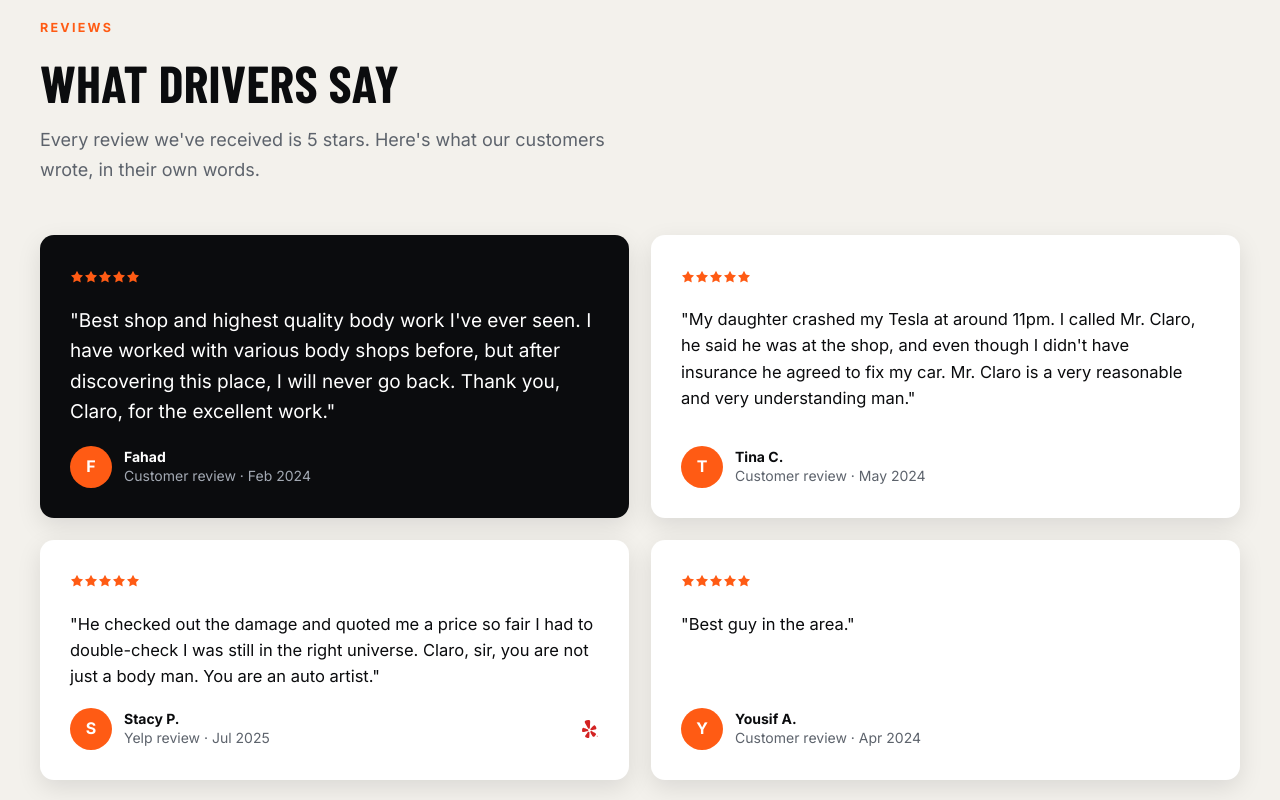
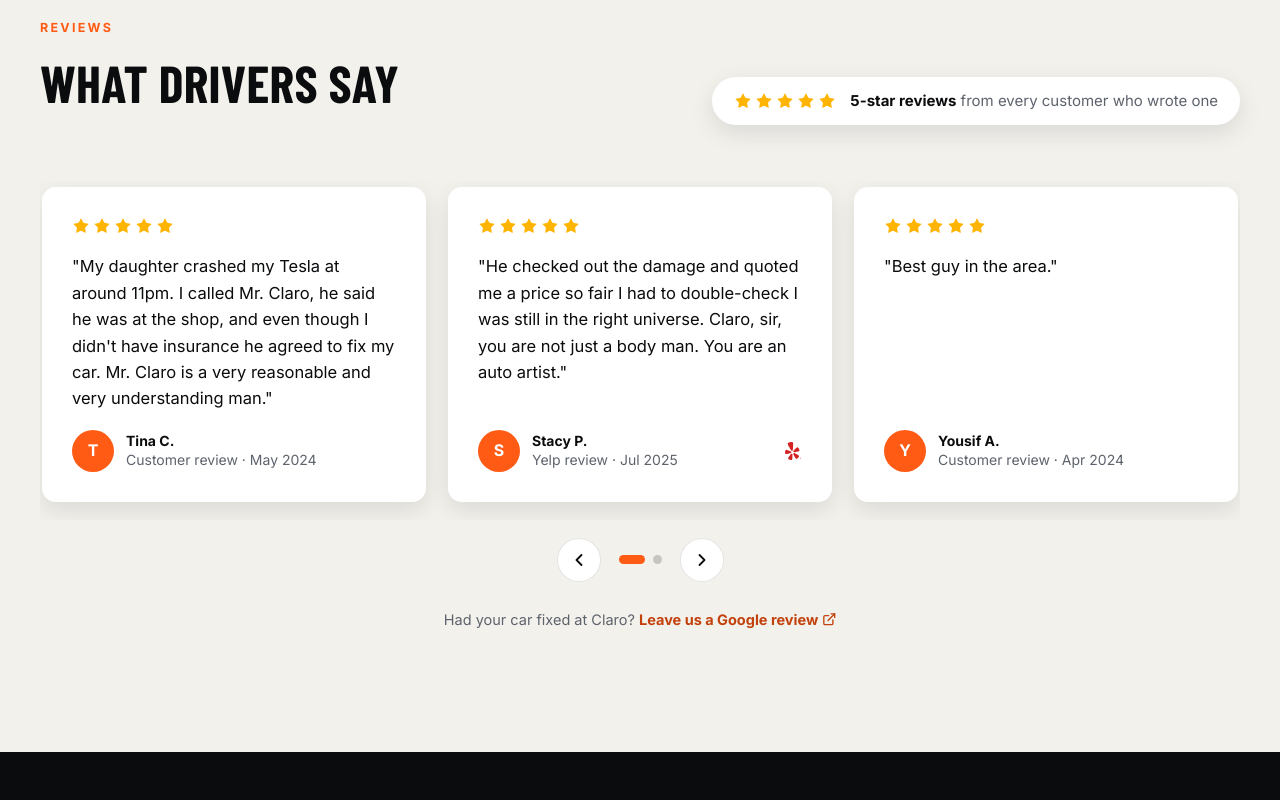
Before and after one commit to asmaamohameed/ClaroAutobodyWebsite, a plain HTML site: page index.html in a window 1280 px wide. Shown: the part 4240-5040 px from the top of the page. Drawn offline with nearby package versions, Linux system fonts and the light colour scheme; a web font is replaced by a local one.

Commit message:
Reviews auto carousel and exact-pin directions link
- Reviews are now a carousel: 3 cards on desktop, 2 on tablet, 1 with a
  peek on mobile; auto-advances every 5s and loops, swipe, arrows and
  dots; pauses on hover, focus, touch, hidden tab or off screen
- Gold 5-star rows on every card plus a "5-star reviews" pill by the title
- "Get directions" now routes to the shop's exact map pin
  (45.5659428, -122.5509156) instead of a street-address search

Co-Authored-By: Claude Opus 5.5 <noreply@anthropic.com>
Claude-Session: https://claude.ai/code/session_01A2hbYUroQKRcmkvDZzD1uk

```diff
--- a/css/sections.css
+++ b/css/sections.css
@@ -77,24 +77,30 @@
 .ba-card figcaption{font-size:14.5px;color:var(--muted-dk)}
 .ba-card figcaption b{color:#fff;margin-right:6px}
 
-/* ---------- Testimonials ---------- */
+/* ---------- Testimonials (carousel) ---------- */
 .testi{background:var(--cream)}
-.t-grid{display:grid;grid-template-columns:1fr 1fr;gap:22px;margin-top:50px}
-.t-card.t-feature{background:var(--ink);color:#fff}
-.t-card.t-feature .t-who{color:var(--muted-dk)}
-.t-card.t-feature .t-who b{color:#fff}
-.t-card.t-feature blockquote{font-size:19px}
+.stars{display:inline-flex;gap:3px;color:#FFB400;font-size:18px}
+.rating-pill{display:inline-flex;align-items:center;gap:14px;background:#fff;border-radius:40px;padding:12px 22px;box-shadow:var(--shadow-sm);font-size:15px;color:var(--muted)}
+.rating-pill b{color:var(--ink)}
+.reviews{position:relative}
+.reviews__track{display:grid;grid-auto-flow:column;grid-auto-columns:calc((100% - 44px) / 3);gap:22px;overflow-x:auto;scroll-snap-type:x mandatory;scroll-behavior:smooth;scrollbar-width:none;padding:6px 2px 18px}
+.reviews__track::-webkit-scrollbar{display:none}
+.reviews__track:focus-visible{outline:3px solid var(--accent);outline-offset:4px;border-radius:14px}
+.t-card{scroll-snap-align:start;background:#fff;border-radius:14px;padding:30px;box-shadow:var(--shadow-sm);display:flex;flex-direction:column;gap:18px}
+.t-card blockquote{font-size:16.5px;line-height:1.6;flex:1}
 .t-person{display:flex;gap:12px;align-items:center;line-height:1.35}
 .avatar{width:42px;height:42px;border-radius:50%;background:var(--accent);color:#fff;display:grid;place-items:center;font-weight:700;font-size:16px;flex:none}
-.t-card{background:#fff;border-radius:14px;padding:30px;box-shadow:var(--shadow-sm);display:flex;flex-direction:column;gap:18px}
-.t-card .stars{color:var(--accent);font-size:14px;letter-spacing:2px}
-.t-card blockquote{font-size:16.5px;line-height:1.6;flex:1}
 .t-who{display:flex;justify-content:space-between;align-items:center;font-size:14px;color:var(--muted)}
 .t-who b{color:var(--ink)}
-.t-who i{font-size:18px;color:#D32323}
-.review-cta{margin-top:30px;font-size:14.5px;color:var(--muted)}
+.t-who i{font-size:18px}
+.reviews__controls{display:flex;align-items:center;justify-content:center;gap:18px;margin-top:18px}
+.reviews__arrow{width:44px;height:44px;border-radius:50%;border:1.5px solid var(--line);background:#fff;color:var(--ink);font-size:20px;display:grid;place-items:center;cursor:pointer;transition:background .2s,color .2s,border-color .2s}
+.reviews__arrow:hover{background:var(--accent);border-color:var(--accent);color:#fff}
+.reviews__dots{display:flex;gap:8px}
+.reviews__dot{width:9px;height:9px;border-radius:9px;border:0;padding:0;background:rgba(0,0,0,.18);cursor:pointer;transition:width .3s,background .3s}
+.reviews__dot.is-active{width:26px;background:var(--accent)}
+.review-cta{margin-top:26px;font-size:14.5px;color:var(--muted);text-align:center}
 .review-cta a{color:var(--accent-dk);font-weight:700}
-
 
 /* ---------- Contact ---------- */
 .contact .wrap{display:grid;grid-template-columns:.9fr 1.1fr;gap:70px;align-items:start}
--- a/index.html
+++ b/index.html
@@ -532,32 +532,46 @@
   <div class="lightbox__thumbs" id="lbThumbs"></div>
 </div>
 
-<!-- TESTIMONIALS -->
+<!-- TESTIMONIALS: auto-playing carousel, driven by js/modules/reviews.js -->
 <section class="testi pad" id="reviews">
   <div class="wrap">
+    <div class="section-head">
+      <div>
         <span class="label reveal">Reviews</span>
         <h2 class="h2 reveal">What drivers say</h2>
-    <p class="lead reveal">Every review we've received is 5 stars. Here's what our customers wrote, in their own words.</p>
-    <div class="t-grid">
-      <div class="t-card t-feature reveal">
-        <div class="stars"><i class="ico fill"><svg aria-hidden="true"><use href="#i-star"/></svg></i><i class="ico fill"><svg aria-hidden="true"><use href="#i-star"/></svg></i><i class="ico fill"><svg aria-hidden="true"><use href="#i-star"/></svg></i><i class="ico fill"><svg aria-hidden="true"><use href="#i-star"/></svg></i><i class="ico fill"><svg aria-hidden="true"><use href="#i-star"/></svg></i></div>
+      </div>
+      <div class="rating-pill reveal">
+        <div class="stars" role="img" aria-label="5 out of 5 stars"><i class="ico fill"><svg aria-hidden="true"><use href="#i-star"/></svg></i><i class="ico fill"><svg aria-hidden="true"><use href="#i-star"/></svg></i><i class="ico fill"><svg aria-hidden="true"><use href="#i-star"/></svg></i><i class="ico fill"><svg aria-hidden="true"><use href="#i-star"/></svg></i><i class="ico fill"><svg aria-hidden="true"><use href="#i-star"/></svg></i></div>
+        <span><b>5-star reviews</b> from every customer who wrote one</span>
+      </div>
+    </div>
+    <div class="reviews reveal" aria-roledescription="carousel" aria-label="Customer reviews">
+      <div class="reviews__track" id="reviewsTrack" tabindex="0">
+        <article class="t-card">
+          <div class="stars" role="img" aria-label="5 out of 5 stars"><i class="ico fill"><svg aria-hidden="true"><use href="#i-star"/></svg></i><i class="ico fill"><svg aria-hidden="true"><use href="#i-star"/></svg></i><i class="ico fill"><svg aria-hidden="true"><use href="#i-star"/></svg></i><i class="ico fill"><svg aria-hidden="true"><use href="#i-star"/></svg></i><i class="ico fill"><svg aria-hidden="true"><use href="#i-star"/></svg></i></div>
           <blockquote>"Best shop and highest quality body work I've ever seen. I have worked with various body shops before, but after discovering this place, I will never go back. Thank you, Claro, for the excellent work."</blockquote>
           <div class="t-who"><span class="t-person"><span class="avatar">F</span><span><b>Fahad</b><br>Customer review · Feb 2024</span></span></div>
-      </div>
-      <div class="t-card reveal">
-        <div class="stars"><i class="ico fill"><svg aria-hidden="true"><use href="#i-star"/></svg></i><i class="ico fill"><svg aria-hidden="true"><use href="#i-star"/></svg></i><i class="ico fill"><svg aria-hidden="true"><use href="#i-star"/></svg></i><i class="ico fill"><svg aria-hidden="true"><use href="#i-star"/></svg></i><i class="ico fill"><svg aria-hidden="true"><use href="#i-star"/></svg></i></div>
+        </article>
+        <article class="t-card">
+          <div class="stars" role="img" aria-label="5 out of 5 stars"><i class="ico fill"><svg aria-hidden="true"><use href="#i-star"/></svg></i><i class="ico fill"><svg aria-hidden="true"><use href="#i-star"/></svg></i><i class="ico fill"><svg aria-hidden="true"><use href="#i-star"/></svg></i><i class="ico fill"><svg aria-hidden="true"><use href="#i-star"/></svg></i><i class="ico fill"><svg aria-hidden="true"><use href="#i-star"/></svg></i></div>
           <blockquote>"My daughter crashed my Tesla at around 11pm. I called Mr. Claro, he said he was at the shop, and even though I didn't have insurance he agreed to fix my car. Mr. Claro is a very reasonable and very understanding man."</blockquote>
           <div class="t-who"><span class="t-person"><span class="avatar">T</span><span><b>Tina C.</b><br>Customer review · May 2024</span></span></div>
-      </div>
-      <div class="t-card reveal">
-        <div class="stars"><i class="ico fill"><svg aria-hidden="true"><use href="#i-star"/></svg></i><i class="ico fill"><svg aria-hidden="true"><use href="#i-star"/></svg></i><i class="ico fill"><svg aria-hidden="true"><use href="#i-star"/></svg></i><i class="ico fill"><svg aria-hidden="true"><use href="#i-star"/></svg></i><i class="ico fill"><svg aria-hidden="true"><use href="#i-star"/></svg></i></div>
+        </article>
+        <article class="t-card">
+          <div class="stars" role="img" aria-label="5 out of 5 stars"><i class="ico fill"><svg aria-hidden="true"><use href="#i-star"/></svg></i><i class="ico fill"><svg aria-hidden="true"><use href="#i-star"/></svg></i><i class="ico fill"><svg aria-hidden="true"><use href="#i-star"/></svg></i><i class="ico fill"><svg aria-hidden="true"><use href="#i-star"/></svg></i><i class="ico fill"><svg aria-hidden="true"><use href="#i-star"/></svg></i></div>
           <blockquote>"He checked out the damage and quoted me a price so fair I had to double-check I was still in the right universe. Claro, sir, you are not just a body man. You are an auto artist."</blockquote>
           <div class="t-who"><span class="t-person"><span class="avatar">S</span><span><b>Stacy P.</b><br>Yelp review · Jul 2025</span></span><i class="ico brand c-yelp"><svg aria-hidden="true"><use href="#b-yelp"/></svg></i></div>
-      </div>
-      <div class="t-card reveal">
-        <div class="stars"><i class="ico fill"><svg aria-hidden="true"><use href="#i-star"/></svg></i><i class="ico fill"><svg aria-hidden="true"><use href="#i-star"/></svg></i><i class="ico fill"><svg aria-hidden="true"><use href="#i-star"/></svg></i><i class="ico fill"><svg aria-hidden="true"><use href="#i-star"/></svg></i><i class="ico fill"><svg aria-hidden="true"><use href="#i-star"/></svg></i></div>
+        </article>
+        <article class="t-card">
+          <div class="stars" role="img" aria-label="5 out of 5 stars"><i class="ico fill"><svg aria-hidden="true"><use href="#i-star"/></svg></i><i class="ico fill"><svg aria-hidden="true"><use href="#i-star"/></svg></i><i class="ico fill"><svg aria-hidden="true"><use href="#i-star"/></svg></i><i class="ico fill"><svg aria-hidden="true"><use href="#i-star"/></svg></i><i class="ico fill"><svg aria-hidden="true"><use href="#i-star"/></svg></i></div>
           <blockquote>"Best guy in the area."</blockquote>
           <div class="t-who"><span class="t-person"><span class="avatar">Y</span><span><b>Yousif A.</b><br>Customer review · Apr 2024</span></span></div>
+        </article>
+      </div>
+      <div class="reviews__controls">
+        <button class="reviews__arrow" type="button" id="reviewsPrev" aria-label="Previous review"><i class="ico"><svg aria-hidden="true"><use href="#i-chevron-left"/></svg></i></button>
+        <div class="reviews__dots" id="reviewsDots"></div>
+        <button class="reviews__arrow" type="button" id="reviewsNext" aria-label="Next review"><i class="ico"><svg aria-hidden="true"><use href="#i-chevron-right"/></svg></i></button>
       </div>
     </div>
     <p class="review-cta reveal">Had your car fixed at Claro? <a href="https://maps.app.goo.gl/arpbg7eEW6X36jFZ7" target="_blank" rel="noopener">Leave us a Google review <i class="ico"><svg aria-hidden="true"><use href="#i-external-link"/></svg></i></a></p>
@@ -598,7 +612,7 @@
       <div class="map"><iframe title="Map to Claro Auto Body" loading="lazy" referrerpolicy="no-referrer-when-downgrade" src="https://www.google.com/maps?q=Claro+Auto+Body,+10855+NE+Simpson+St,+Portland,+OR+97220&amp;output=embed"></iframe></div>
       <div class="actions">
         <a href="#heroForm" class="btn btn-primary">Get my free estimate <i class="ico"><svg aria-hidden="true"><use href="#i-arrow-right"/></svg></i></a>
-        <a class="btn btn-outline" href="https://www.google.com/maps/dir/?api=1&amp;destination=10855+NE+Simpson+St+Portland+OR+97220" target="_blank" rel="noopener"><i class="ico"><svg aria-hidden="true"><use href="#i-navigation"/></svg></i> Get directions</a>
+        <a class="btn btn-outline" href="https://www.google.com/maps/dir/?api=1&amp;destination=45.5659428%2C-122.5509156&amp;travelmode=driving" target="_blank" rel="noopener"><i class="ico"><svg aria-hidden="true"><use href="#i-navigation"/></svg></i> Get directions</a>
       </div>
     </div>
   </div>
@@ -646,6 +660,7 @@
 <script src="js/modules/before-after.js" defer></script>
 <script src="js/modules/form-spotlight.js" defer></script>
 <script src="js/modules/gallery.js" defer></script>
+<script src="js/modules/reviews.js" defer></script>
 <script src="js/modules/animations.js" defer></script>
 <script src="js/main.js" defer></script>
 </body>
--- a/js/main.js
+++ b/js/main.js
@@ -4,7 +4,7 @@
  */
 (function () {
   var C = window.Claro || {};
-  var order = ['images', 'heroVideo', 'header', 'menu', 'forms', 'faq', 'anchors', 'formSpotlight', 'beforeAfter', 'gallery', 'animations'];
+  var order = ['images', 'heroVideo', 'header', 'menu', 'forms', 'faq', 'anchors', 'formSpotlight', 'beforeAfter', 'gallery', 'reviews', 'animations'];
 
   order.forEach(function (name) {
     try {
--- /dev/null
+++ b/js/modules/reviews.js
@@ -0,0 +1,99 @@
+/**
+ * Reviews carousel. A scroll-snap track (so swipe works natively) that
+ * auto-advances every 5 seconds and loops. Arrows and dots for manual
+ * control. Autoplay pauses on hover, focus, touch, when the tab is hidden
+ * or the carousel is off screen, and is off for reduced motion.
+ */
+window.Claro = window.Claro || {};
+
+window.Claro.reviews = {
+  INTERVAL: 5000,
+
+  init: function () {
+    var track = document.getElementById('reviewsTrack');
+    var dotsBox = document.getElementById('reviewsDots');
+    if (!track || !dotsBox) return;
+
+    var cards = track.children;
+    var reduce = window.matchMedia('(prefers-reduced-motion: reduce)').matches;
+    var interval = this.INTERVAL;
+    var timer = null;
+    var paused = false;
+    var onScreen = false;
+
+    function step() {
+      if (cards.length < 2) return track.clientWidth;
+      return cards[1].offsetLeft - cards[0].offsetLeft;
+    }
+    function pages() {
+      return Math.max(1, Math.round((track.scrollWidth - track.clientWidth) / step()) + 1);
+    }
+    function current() {
+      return Math.round(track.scrollLeft / step());
+    }
+    function goTo(i) {
+      var count = pages();
+      var target = ((i % count) + count) % count; // loop both ways
+      track.scrollTo({ left: target * step(), behavior: reduce ? 'auto' : 'smooth' });
+    }
+
+    function buildDots() {
+      dotsBox.innerHTML = '';
+      for (var i = 0; i < pages(); i++) {
+        var dot = document.createElement('button');
+        dot.type = 'button';
+        dot.className = 'reviews__dot';
+        dot.setAttribute('aria-label', 'Go to review ' + (i + 1));
+        dot.addEventListener('click', (function (n) { return function () { goTo(n); restart(); }; })(i));
+        dotsBox.appendChild(dot);
+      }
+      updateDots();
+    }
+    function updateDots() {
+      var active = current();
+      Array.prototype.forEach.call(dotsBox.children, function (d, i) {
+        d.classList.toggle('is-active', i === active);
+      });
+    }
+
+    function tick() { if (!paused && onScreen && !document.hidden) goTo(current() + 1); }
+    function restart() {
+      clearInterval(timer);
+      if (!reduce) timer = setInterval(tick, interval);
+    }
+
+    document.getElementById('reviewsPrev').addEventListener('click', function () { goTo(current() - 1); restart(); });
+    document.getElementById('reviewsNext').addEventListener('click', function () { goTo(current() + 1); restart(); });
+
+    var scrollTimer = null;
+    track.addEventListener('scroll', function () {
+      clearTimeout(scrollTimer);
+      scrollTimer = setTimeout(updateDots, 80);
+    }, { passive: true });
+
+    var box = track.parentElement;
+    box.addEventListener('mouseenter', function () { paused = true; });
+    box.addEventListener('mouseleave', function () { paused = false; });
+    box.addEventListener('focusin', function () { paused = true; });
+    box.addEventListener('focusout', function () { paused = false; });
+    track.addEventListener('touchstart', function () { paused = true; restart(); }, { passive: true });
+    track.addEventListener('touchend', function () { paused = false; }, { passive: true });
+
+    if ('IntersectionObserver' in window) {
+      new IntersectionObserver(function (entries) {
+        onScreen = entries[0].isIntersecting;
+      }, { threshold: 0.4 }).observe(box);
+    } else {
+      onScreen = true;
+    }
+
+    var resizeTimer = null;
+    window.addEventListener('resize', function () {
+      clearTimeout(resizeTimer);
+      resizeTimer = setTimeout(buildDots, 150);
+    });
+
+    buildDots();
+    restart();
+  }
+};
```
Also changed, not shown: css/responsive.css (+5 -2 lines), 1 other file. Lines whose indentation alone changed are shown as unchanged.
